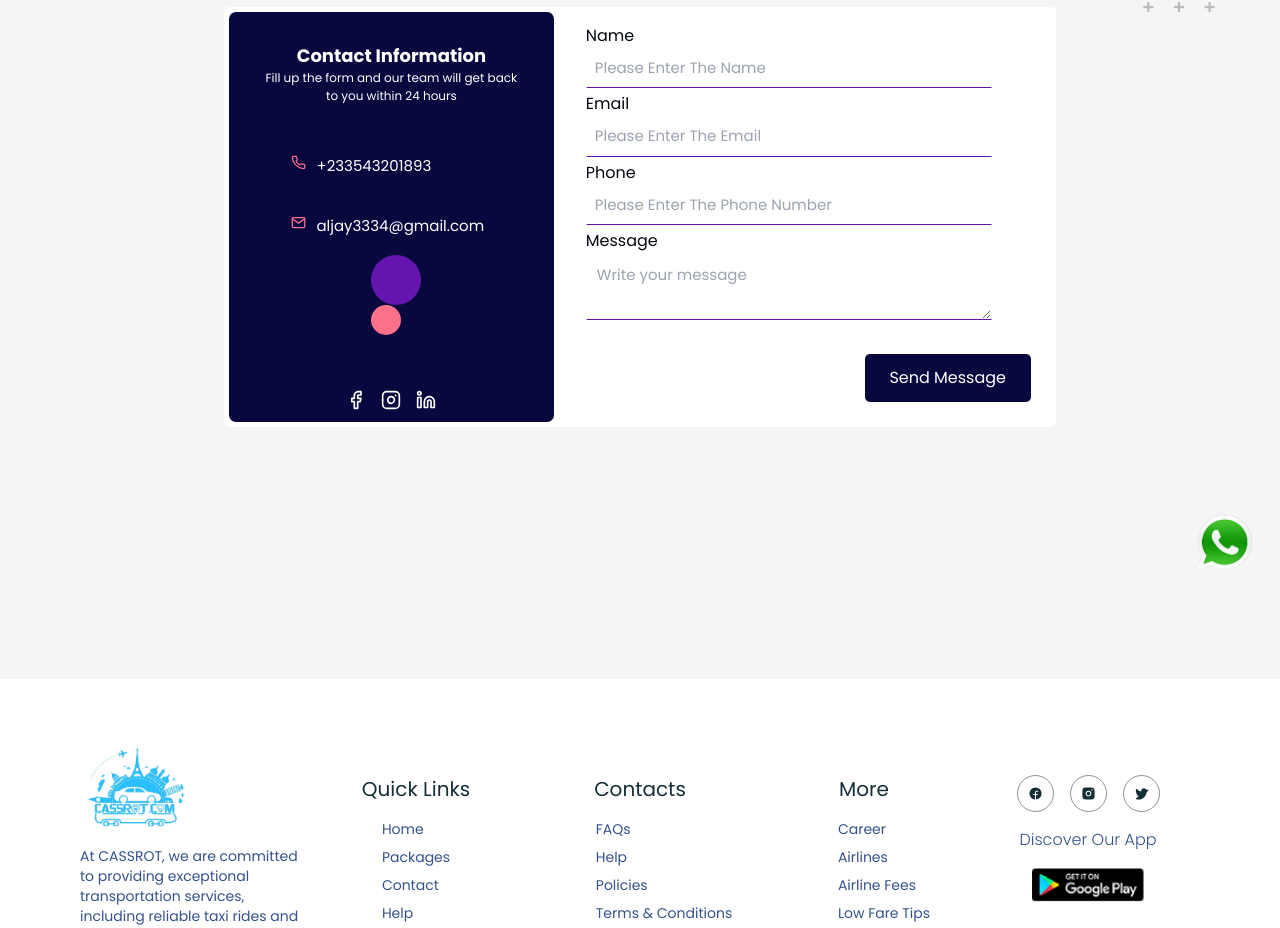
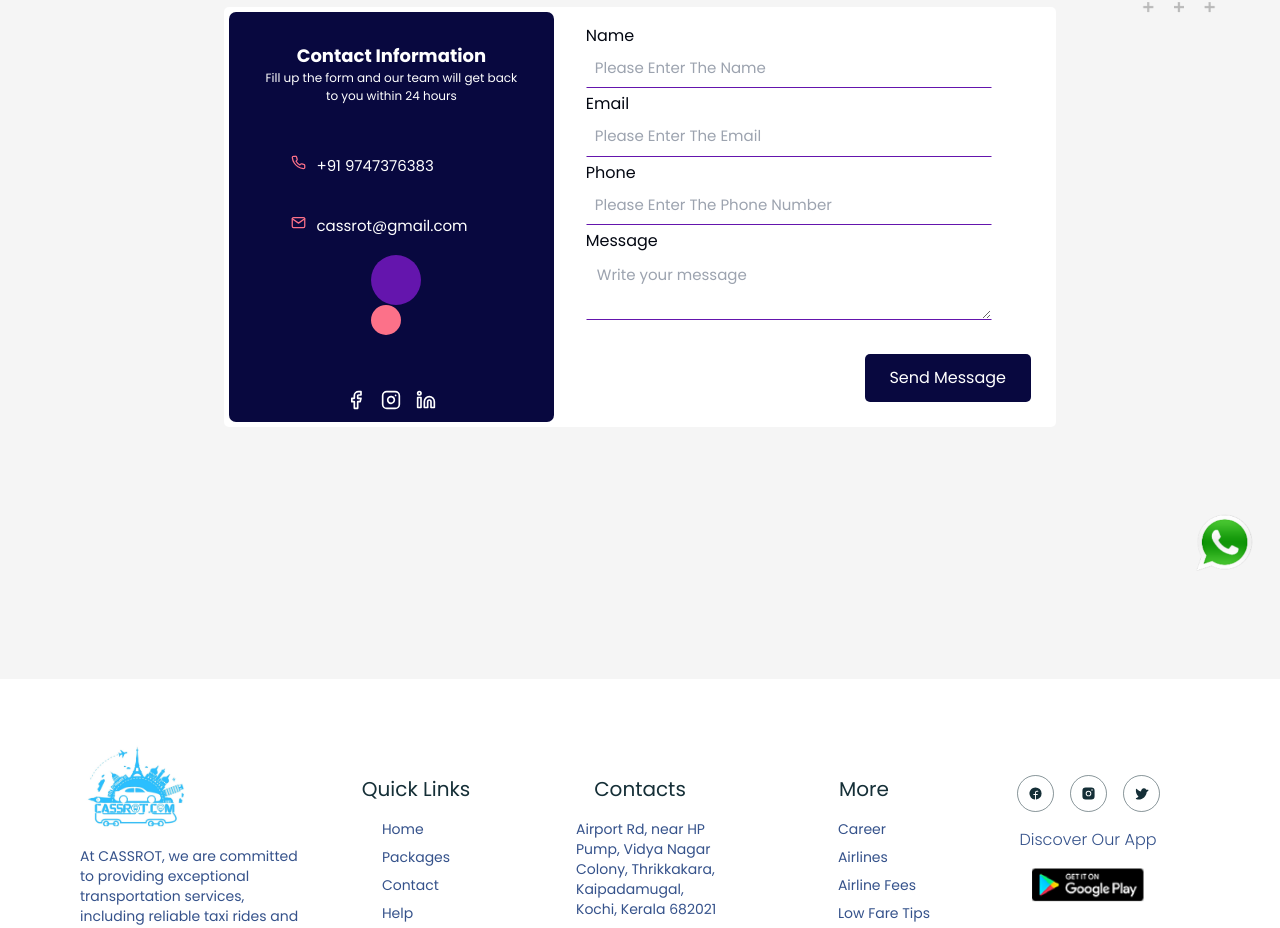
Before and after one commit to Acmeflaretec/cassrot, a React (Vite) app in the folder front-end/: page /Contact in a window 1280 px wide. Shown: the part 201-1129 px from the top of the page. Built offline with nearby package versions, Linux system fonts and the light colour scheme.

Commit message:
updations

```diff
--- a/front-end/src/components/organs/DetailsBar.tsx
+++ b/front-end/src/components/organs/DetailsBar.tsx
@@ -103,14 +103,16 @@ const DetailsBar = () => {
         <TextTwo>Fill up the form and our team will get back to you within 24 hours</TextTwo>
       </TextWrapper>
       <div>
-        <ContactsWrapper href="tel:+233543201893">
+
+
+        <ContactsWrapper href="tel:9747376383">
           <Icon.Phone size={15} color="rgb(252, 113, 137)" />
-          <ContactText>+233543201893</ContactText>
+          <ContactText>+91 9747376383</ContactText>
         </ContactsWrapper>
 
-        <ContactsWrapper href="mailto:aljay3334@gmail.com">
+        <ContactsWrapper href="mailto:cassrot@gmail.com">
           <Icon.Mail size={15} color="rgb(252, 113, 137)" />
-          <ContactText>aljay3334@gmail.com</ContactText>
+          <ContactText>cassrot@gmail.com</ContactText>
         </ContactsWrapper>
       </div>
 
--- a/front-end/src/components/organs/Footer.tsx
+++ b/front-end/src/components/organs/Footer.tsx
@@ -97,7 +97,7 @@ const Footer = () => {
             <a href="https://acmeflare.in"><Text className="text-center bg-color4 text-white text-xs font-light">
                 Designed By Acmeflare.
             </Text></a>
-            <a href="https://api.whatsapp.com/send?phone=YOUR_PHONE_NUMBER_HERE" target="_blank" rel="noopener noreferrer">
+            <a href="https://api.whatsapp.com/send?phone=6238685331" target="_blank" rel="noopener noreferrer">
                 <img src={whatsappIcon} alt="WhatsApp" className="fixed bottom-4 right-4 h-20 w-20 cursor-pointer" />
             </a>
         </footer>
--- a/front-end/src/components/particles/DataLists.tsx
+++ b/front-end/src/components/particles/DataLists.tsx
@@ -190,20 +190,20 @@ export const FooterTexts = {
         caption: "Contacts",
         links: [
             {
-                name: "FAQs",
+                name: "Airport Rd, near HP Pump, Vidya Nagar Colony, Thrikkakara, Kaipadamugal, Kochi, Kerala 682021",
                 url: "/"
             },
             {
-                name: "Help",
-                url: "/"
+                name: "+91 9747376383",
+                url: "tel:9747376383"
             },
             {
-                name: "Policies",
-                url: "/"
+                name: "+91 6238685331",
+                url: "tel:6238685331"
             },
             {
-                name: "Terms & Conditions",
-                url: "/"
+                name: "cossrot@gmail.com",
+                url: "mailto:cossrot@gmail.com"
             }
         ]
     },
```
